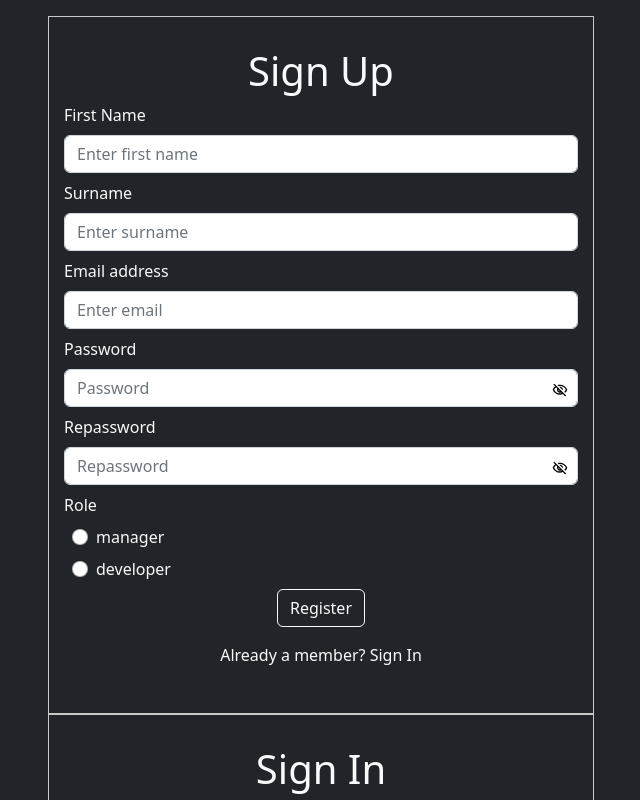
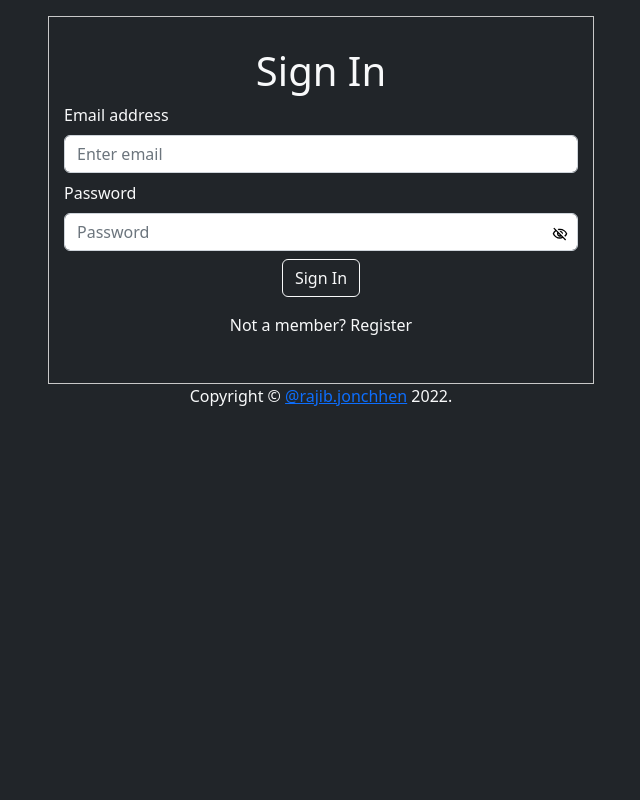
Before and after one commit to rajibjonchhen/codex-test-task, a React (Create React App) app: page / in a window 1280 px wide. Shown: the top 800 px of the page, without its empty margins (319-959 px from the left). Built offline with nearby package versions, Linux system fonts and the light colour scheme.

Commit message:
id removed due to controlId

```diff
--- a/src/components/login/registration/Registration.jsx
+++ b/src/components/login/registration/Registration.jsx
@@ -3,7 +3,6 @@ import { Alert, Button, Col, Container, Form, Row } from "react-bootstrap";
 // import { useDispatch, useSelector } from 'react-redux';
 import { Link, useNavigate } from "react-router-dom";
 import { MdOutlineVisibility, MdOutlineVisibilityOff } from "react-icons/md";
-
 
 
 const Registration = ({ loginPage, setLoginPage }) => {
@@ -93,10 +92,9 @@ const Registration = ({ loginPage, setLoginPage }) => {
 
   const registerUser = async () => {
     try {
-      console.log(process.env.REACT_APP_PROD_BE_URL);
+      const baseUrl = "http://localhost:3001"
       console.log(signUpUser);
-      const response = await fetch(
-        `${process.env.REACT_APP_PROD_BE_URL}/users/signUp`,
+      const response = await fetch(`${baseUrl}/users/register`,
         {
           method: "POST",
           body: JSON.stringify(signUpUser),
@@ -130,7 +128,7 @@ const Registration = ({ loginPage, setLoginPage }) => {
               width: "100%",
               padding: "30px 15px",
               border: "1px solid rgb(200,200,200)",
-              display:loginPage === "signin" ? "none" : "block",
+              display:loginPage === "signIn" ? "none" : "block",
             }}
           >
             <p className="h1 text-center">Sign Up</p>
@@ -179,7 +177,6 @@ const Registration = ({ loginPage, setLoginPage }) => {
                 onChange={(e) => handleChange(e)}
                 value={signUpUser.email}
                 name="email"
-                id="email"
                 required
               />
               <Form.Text className="text-danger" align="left">
@@ -201,7 +198,6 @@ const Registration = ({ loginPage, setLoginPage }) => {
                 value={signUpUser.password}
                 onChange={(e) => handleChange(e)}
                 type={showPassword ? "text" : "password"}
-                id="password"
                 required
               />
               <span
@@ -279,14 +275,16 @@ const Registration = ({ loginPage, setLoginPage }) => {
                       type="radio"
                       name="role"
                       id={category}
+                      value={category}
                       onChange={(e) => handleChange(e)}
+                      checked={signUpUser.role === category}
                     />
                     {category}
                   </Form.Label>
                 </>
               ))}
               <Form.Text className="text-danger" align="left">
-                {!signUpUser.role ? signUpErr?.role : ""}
+                {signUpErr?.role}
               </Form.Text>
             </Form.Group>
 
@@ -299,7 +297,7 @@ const Registration = ({ loginPage, setLoginPage }) => {
                 Register
               </Button>
               <p className="my-3">
-                Already a member? <span className="text-blue pointer" onClick={() => setLoginPage("signin")}>Sign In</span>
+                Already a member? <span className="text-blue pointer" onClick={() => setLoginPage("signIn")}>Sign In</span>
               </p>
             </div>
           </Form>
--- a/src/components/login/signIn/SignIn.jsx
+++ b/src/components/login/signIn/SignIn.jsx
@@ -15,7 +15,7 @@ const SignIn = ({ loginPage, setLoginPage }) => {
   const [isSubmit, setIsSubmit] = useState(false);
   const [signInErr, setSignInErr] = useState({});
   const [checkUserInput, setCheckUserInput] = useState(false);
-
+const [user, setUser] = useState(null)
   const [signInUser, setSignInUser] = useState({
     email: "",
     password: "",
@@ -70,10 +70,9 @@ const SignIn = ({ loginPage, setLoginPage }) => {
 
   const registerUser = async () => {
     try {
-      console.log(process.env.REACT_APP_PROD_BE_URL);
-      console.log(signInUser);
+        const baseUrl = "http://localhost:3001"
       const response = await fetch(
-        `${process.env.REACT_APP_PROD_BE_URL}/users/signIp`,
+        `${baseUrl}/users/signin`,
         {
           method: "POST",
           body: JSON.stringify(signInUser),
@@ -89,6 +88,7 @@ const SignIn = ({ loginPage, setLoginPage }) => {
       } else {
         const data = await response.json();
         console.log(data);
+        setUser(data.user)
         localStorage.setItem("MyToken", data.token);
         // dispatch(setMyInfoAction(data.user))
         navigate("/home");
@@ -111,6 +111,7 @@ const SignIn = ({ loginPage, setLoginPage }) => {
             }}
           >
             <p className="h1 text-center">Sign In</p>
+            <p className="h1 text-center">{user?.email}</p>
 
             {error.length > 0 && <Alert severity="error">{error}</Alert>}
 
@@ -124,7 +125,7 @@ const SignIn = ({ loginPage, setLoginPage }) => {
                 onChange={(e) => handleChange(e)}
                 value={signInUser.email}
                 name="email"
-                id="email"
+
                 required
               />
               <Form.Text className="text-danger" align="left">
@@ -146,7 +147,7 @@ const SignIn = ({ loginPage, setLoginPage }) => {
                 value={signInUser.password}
                 onChange={(e) => handleChange(e)}
                 type={showPassword ? "text" : "password"}
-                id="password"
+
                 required
               />
               <span
```
